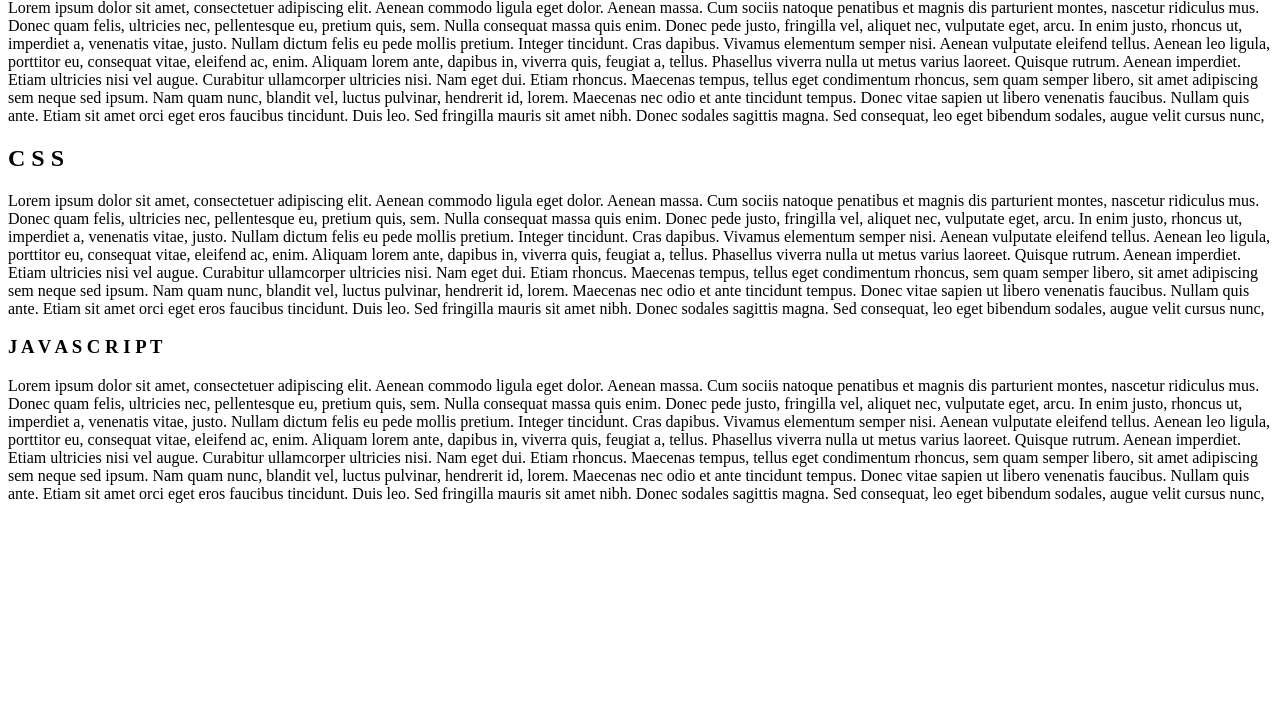
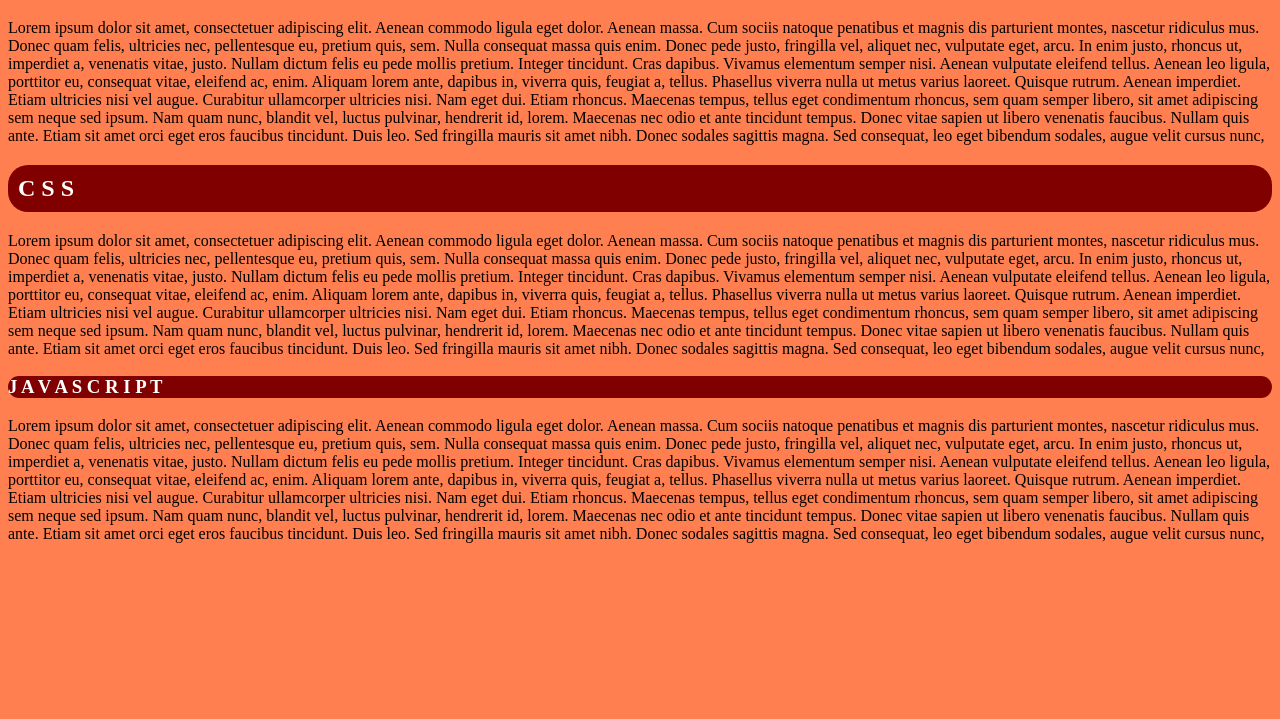
Before and after one commit to MasonTman/HTML-headings, a plain HTML site: page index.html in a window 1280 px wide. Shown: the part 81-800 px from the top of the page. Drawn offline with Linux system fonts and the light colour scheme.

Commit message:
Add files via upload

```diff
--- a/index.html
+++ b/index.html
@@ -2,7 +2,7 @@
 <html>
 <head>
 	<meta charset="UTF-8">
-	<link rel="stylesheet" href="style.css" />
+	<link rel="stylesheet" href="styles.css" />
 <title>HTML headings and paragraphs pratice page</title>
 </head>
 
--- a/styles.css
+++ b/styles.css
@@ -20,5 +20,6 @@ h2{
 h3{
 	background-color:maroon;
 	color:white;
+	pading:10px;
 	border-radius:20px;
 }
```
